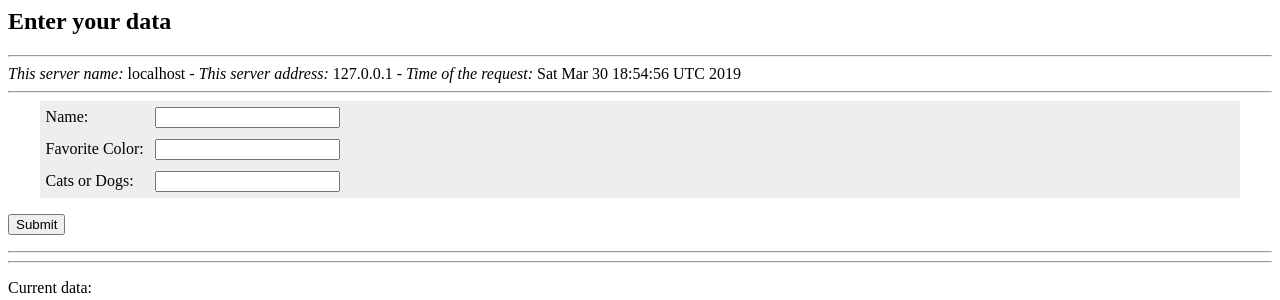
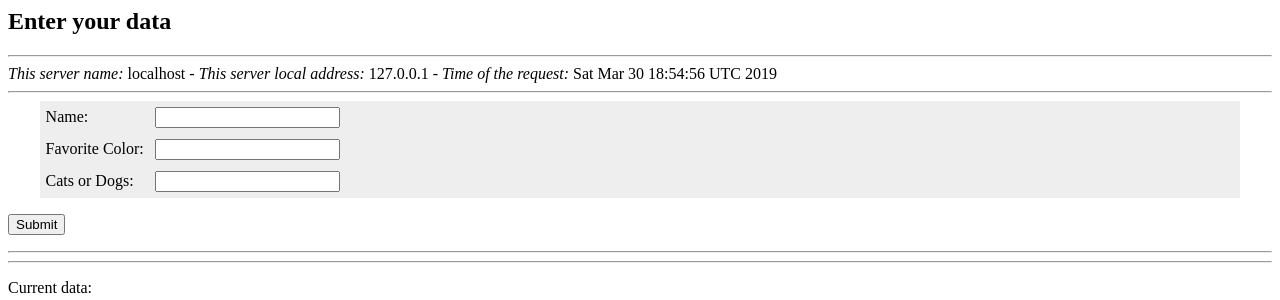
Before and after one commit to lrgc01/Orm_test, a PHP site: page / in a window 1280 px wide. Shown: the top 300 px of the page. Run offline with PHP 8.4, Linux system fonts and the light colour scheme; data that the repository does not hold is empty.

Commit message:
Changed 'address' to 'local address' in output

```diff
--- a/include/useful_data.php
+++ b/include/useful_data.php
@@ -1,6 +1,6 @@
 <?php
 // Some useful data
 echo "<I>This server name: </I>" . $_SERVER['SERVER_NAME'] . " - ";
-echo "<I>This server address: </I>" . $_SERVER['SERVER_ADDR'] . " - ";
+echo "<I>This server local address: </I>" . $_SERVER['SERVER_ADDR'] . " - ";
 echo "<I>Time of the request: </I>" . date("D M j G:i:s T Y", $_SERVER['REQUEST_TIME']) . "</ BR>";
 ?>
```
